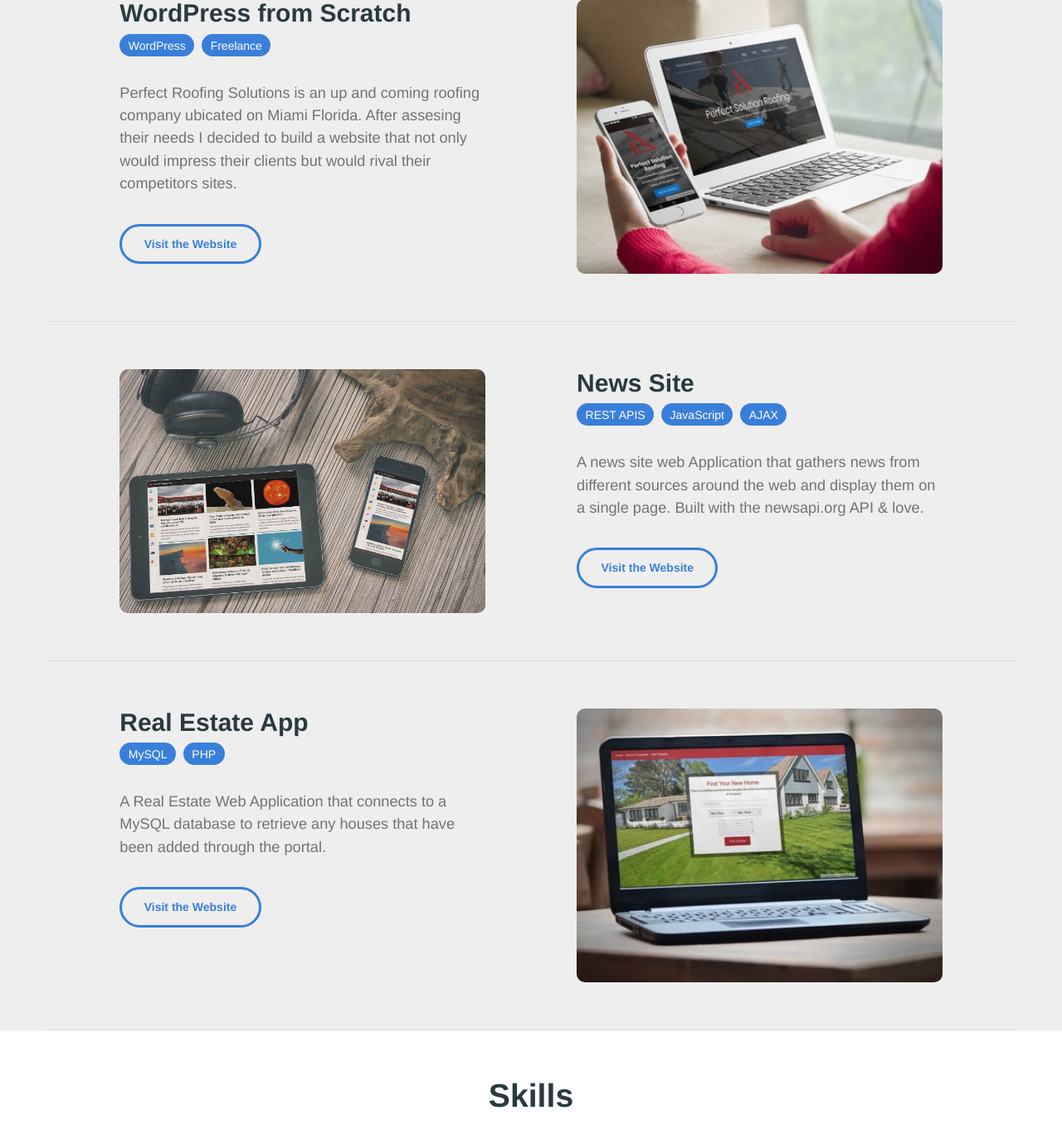
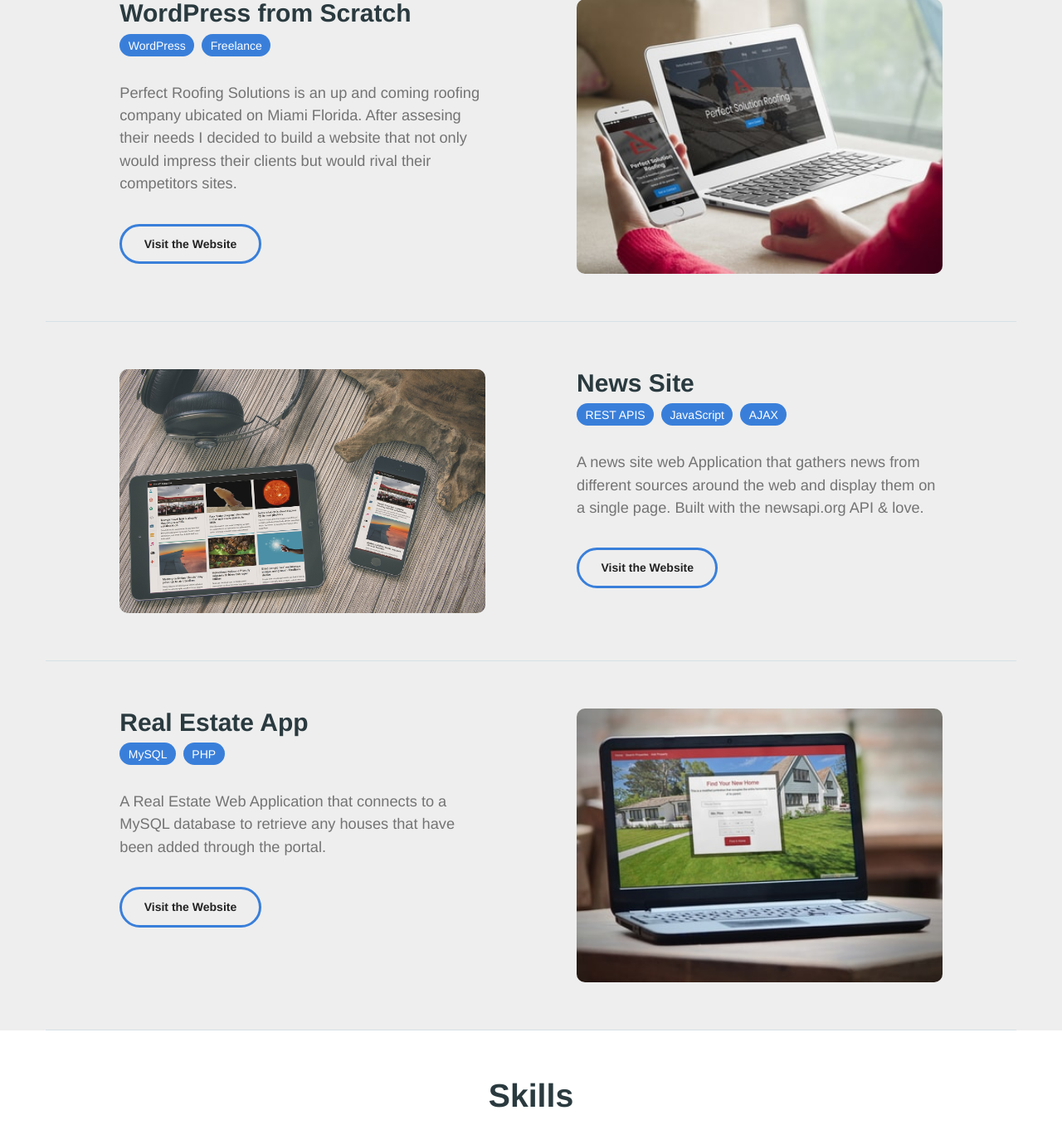
Before and after one commit to jeankvd/First-Portfolio, a PHP site: page / in a window 1280 px wide. Shown: the part 1893-3249 px from the top of the page at 83% size. Run offline with PHP 8.4, Linux system fonts and the light colour scheme; some libraries are stand-ins or nearby versions.

Commit message:
".btn link fix "

```diff
--- a/css/style.css
+++ b/css/style.css
@@ -168,7 +168,7 @@ a, a:hover {
 	text-align: center;
 }
 
-.work a {
+.work a:first-child {
 	color: #397FDA;
 }
 
```
